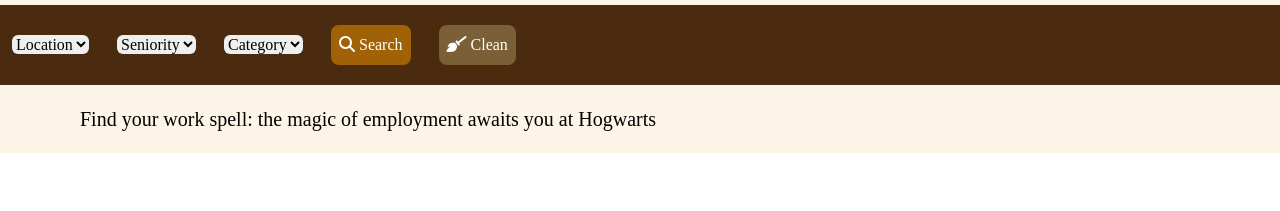
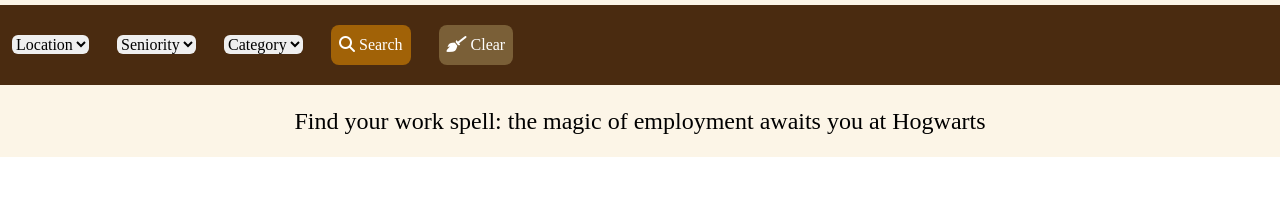
Before and after one commit to veronicadelmar/hogwats-jobs, a plain HTML site: page index.html in a window 1280 px wide. Shown: the part 214-425 px from the top of the page. Drawn offline with nearby package versions, Linux system fonts and the light colour scheme; no server answers; a web font is replaced by a local one.

Commit message:
add active style to buttons search and clear, edit style section slogan

```diff
--- a/index.html
+++ b/index.html
@@ -64,13 +64,13 @@
                     </button>
                     <button class="text-white p-2 bg-[#7a5f37] rounded-lg mx-3 lg:active:bg-[#ff0000]" type="reset">
                         <i class="fa-solid fa-broom"></i>
-                        Clean
+                        Clear
                     </button>
                 </div>
             </form>
         </section>
         <!-- slogan -->
-        <section id="slogan" class="py-5 px-20 text-xl bg-[#fcf5e7]">
+        <section id="slogan" class="py-5 px-20 text-2xl text-center bg-[#fcf5e7]">
             <h2>Find your work spell: the magic of employment awaits you at Hogwarts</h2>
         </section>
         <!-- cards-job -->
```
